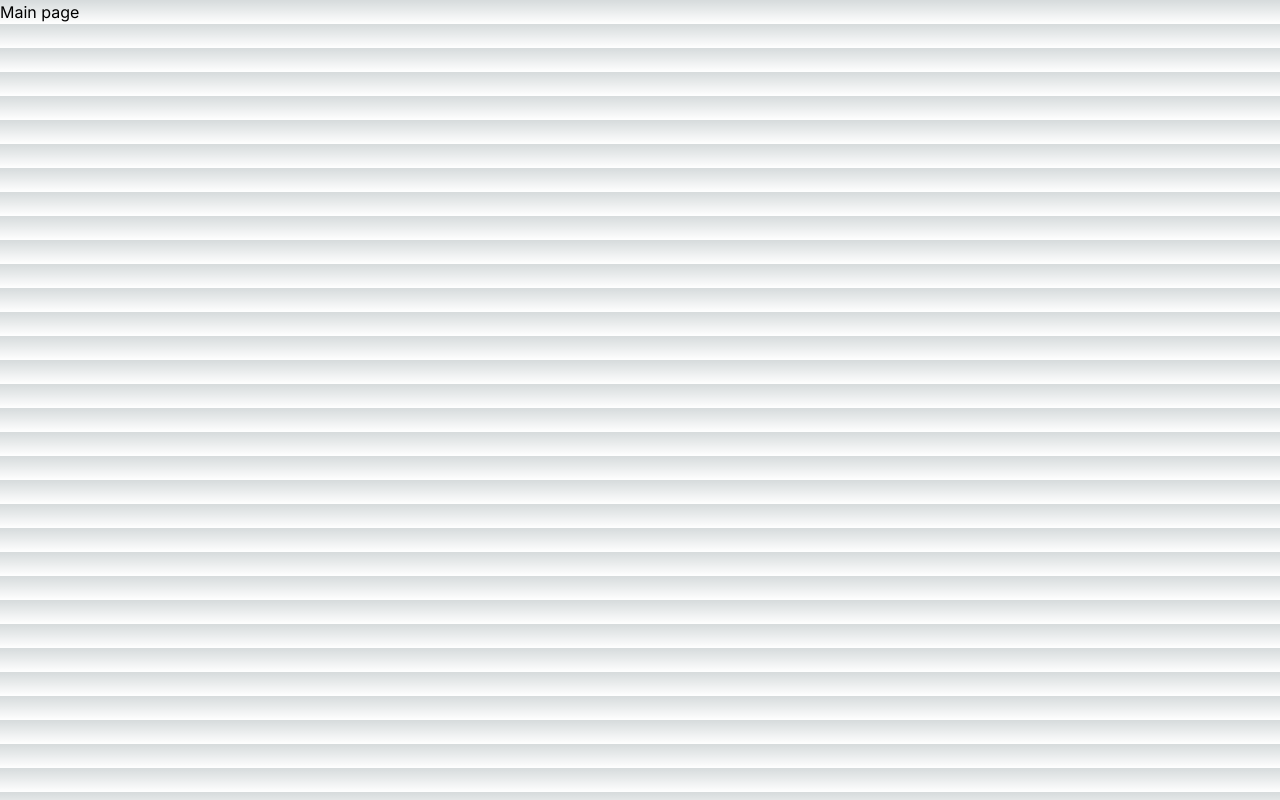
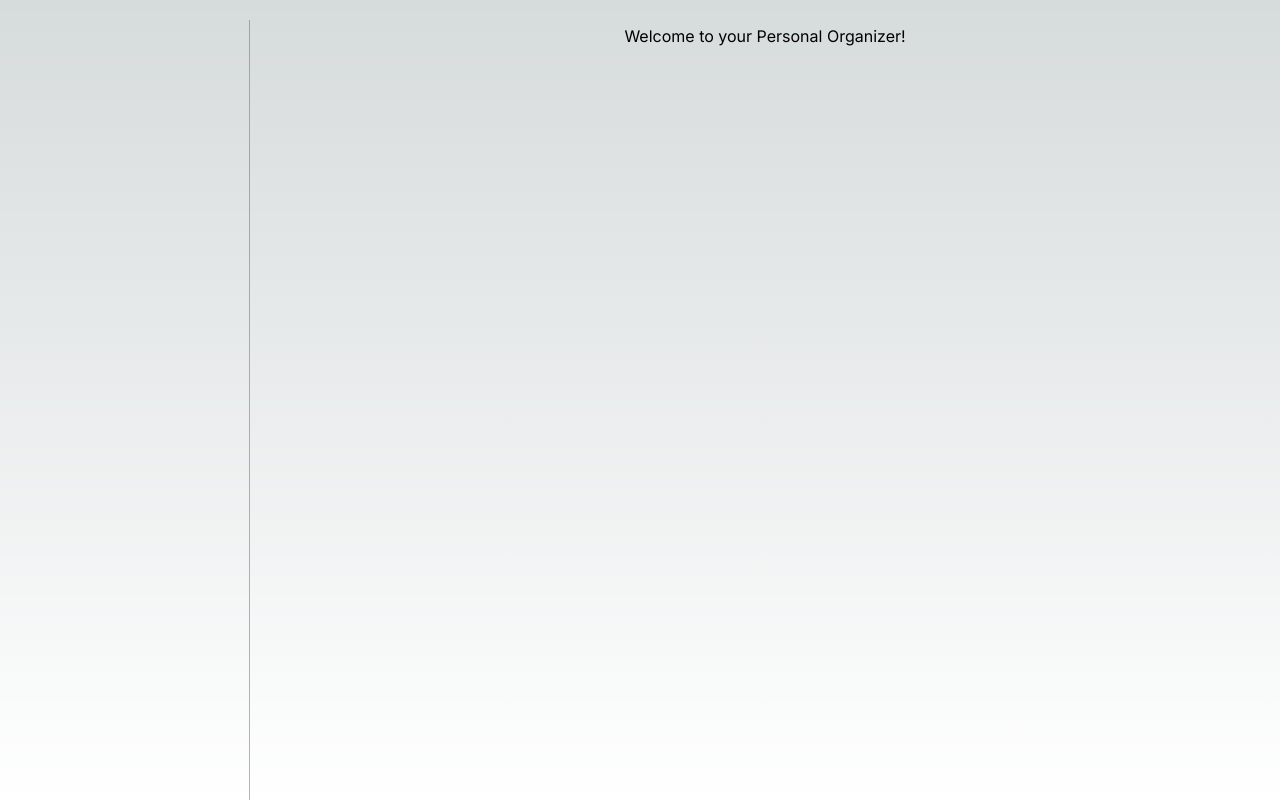
Before and after one commit to monikajq/myPersonalOrganizer, a Next.js app: page / in a window 1280 px wide. Built offline with nearby package versions, Linux system fonts and the light colour scheme.

Commit message:
add main page component

```diff
--- /dev/null
+++ b/src/app/components/main-page/main-page.css
@@ -0,0 +1,37 @@
+.main-page-container {
+    height: 100%;
+    display: grid;
+    grid-template-columns: [col-1-start] 250px [col-w-start] auto [end];
+    grid-template-rows: [row-1-start] 100px [row-2-start] auto [last-line];
+    grid-template-areas:
+        "sidebar header"
+        "sidebar main";
+}
+
+.sidebar {
+    grid-area: sidebar;
+    display: flex;
+    flex-direction: column;
+    align-items: flex-start;
+    margin-top: 20px;
+    border-right: 1px solid #706d6d83;
+}
+
+.link {
+    padding: 5px 15px;
+}
+
+.header {
+    padding-top: 24px;
+    grid-area: header;
+    display: flex;
+    flex-direction: column;
+    align-items: center;
+}
+
+.main-content {
+    grid-area: main;
+    display: flex;
+    flex-direction: column;
+    align-items: center;
+}
--- /dev/null
+++ b/src/app/components/main-page/main-page.tsx
@@ -0,0 +1,18 @@
+import React from 'react';
+import './main-page.css';
+
+export function MainPage() {
+	return (
+		<div id='MainPage' className='main-page-container'>
+			<div className='sidebar'>
+			</div>
+
+			<div className='header'>
+				<h2>Welcome to your Personal Organizer!</h2>
+			</div>
+
+			<div className='main-content'>
+			</div>
+		</div>
+	)
+}
--- a/src/app/globals.css
+++ b/src/app/globals.css
@@ -16,7 +16,12 @@
   }
 }
 
+html {
+  height: 100%;
+}
+
 body {
+  height: 100%;
   color: rgb(var(--foreground-rgb));
   background: linear-gradient(
       to bottom,
@@ -25,3 +30,7 @@ body {
     )
     rgb(var(--background-start-rgb));
 }
+
+main {
+  height: 100%;
+}
--- a/src/app/page.tsx
+++ b/src/app/page.tsx
@@ -1,7 +1,9 @@
+import { MainPage } from '@/app/components/main-page/main-page';
+
 export default function Home() {
   return (
     <main>
-      Main page
+      <MainPage />
     </main>
   )
 }
```
